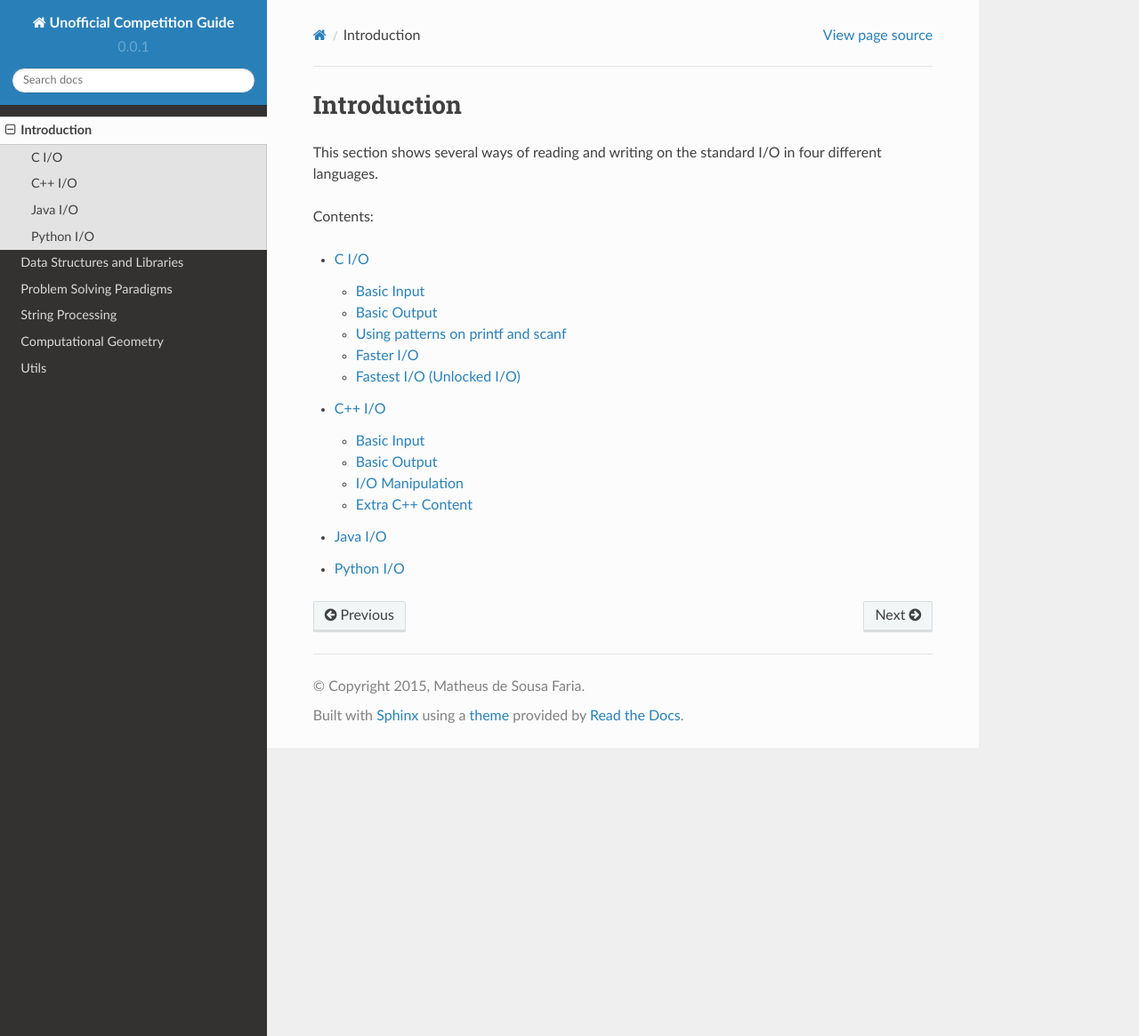
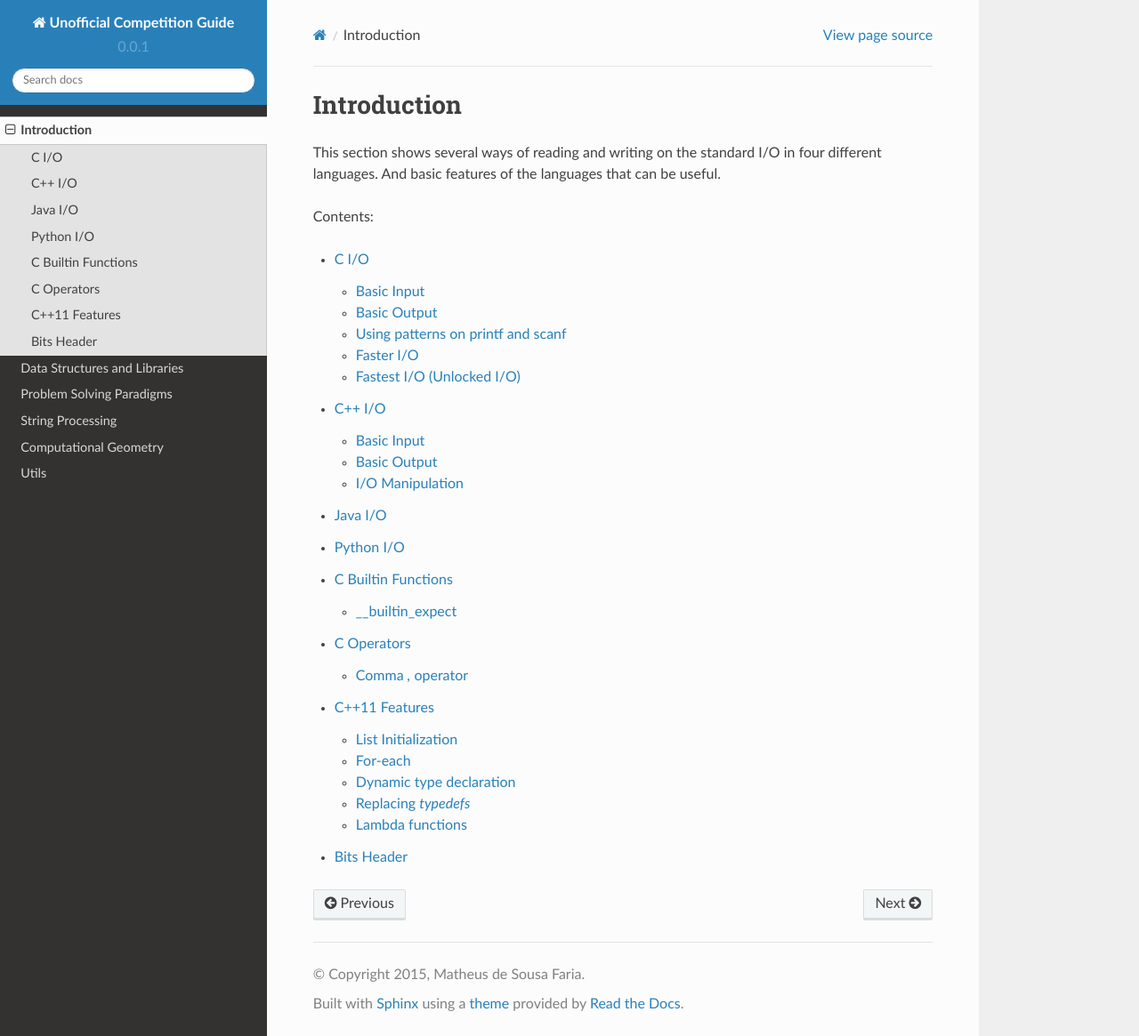
Before and after one commit to MatheusFaria/unofficial-competition-guide, a Sphinx documentation site: the page built from docs/source/introduction.rst, in a window 1280 px wide and 1165 px high. Shown: the whole window at 89% size. Built offline with Sphinx 7.4.7 and the Read the Docs theme 2.0.0, drawn with Linux system fonts in a browser that asks for light colours; pages that are not in the unit, such as notebooks, are missing from menus.

Commit message:
Adding tips and tricks to c and c++ (comma operator, bits header, builtin functions)

```diff
--- a/docs/source/cpp-io.rst
+++ b/docs/source/cpp-io.rst
@@ -38,12 +38,3 @@ Basic Output
 
 I/O Manipulation
 ----------------
-
-
-Extra C++ Content
------------------
-
-.. toctree::
-   :maxdepth: 2
-
-   cpp-extra-content
--- a/docs/source/introduction.rst
+++ b/docs/source/introduction.rst
@@ -2,7 +2,8 @@ Introduction
 ============
 
 This section shows several ways of reading and writing on the standard I/O
-in four different languages.
+in four different languages. And basic features of the languages that can
+be useful.
 
 Contents:
 
@@ -13,3 +14,7 @@ Contents:
    cpp-io
    java-io
    python-io
+   c-builtin-functions
+   c-operators
+   cpp-11-features
+   cpp-bits-include
```
Also changed, not shown: docs/source/c-builtin-functions.rst (added, +26 -0 lines), docs/source/c-operators.rst (added, +16 -0 lines), docs/source/cpp-bits-include.rst (added, +102 -0 lines), docs/source/cpp-11-features.rst (renamed from docs/source/cpp-extra-content.rst).
